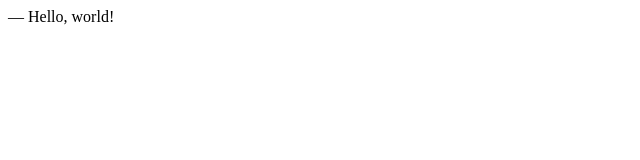
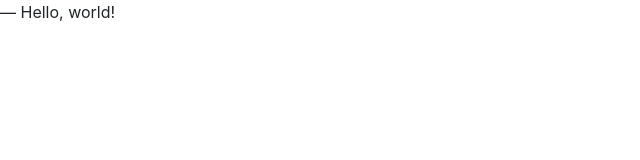
Before and after one commit to azazely85/homepage, a plain HTML site: page index.html in a window 1280 px wide. Shown: the full height of the page, 0-640 px from the left. Drawn offline with nearby package versions, Linux system fonts and the light colour scheme.

Commit message:
add bootstrap and font awesome

```diff
--- a/index.html
+++ b/index.html
@@ -10,6 +10,9 @@
     <link rel="me" href="https://plus.google.com/u/0/+%D0%AF%D1%80%D0%BE%D1%81%D0%BB%D0%B0%D0%B2%D0%A7%D0%B5%D1%80%D0%B5%D0%B4%D0%BD%D0%B8%D0%BA" type="text/html">
     <link rel="me" href="mailto:cherednyk.yaroslav@gmail.com">
     <link rel="me" href="sms:+380930598785">
+    <link rel="stylesheet" href="https://stackpath.bootstrapcdn.com/bootstrap/4.1.1/css/bootstrap.min.css" integrity="sha384-WskhaSGFgHYWDcbwN70/dfYBj47jz9qbsMId/iRN3ewGhXQFZCSftd1LZCfmhktB" crossorigin="anonymous">
+    <link rel="stylesheet" href="https://use.fontawesome.com/releases/v5.0.12/css/all.css" integrity="sha384-G0fIWCsCzJIMAVNQPfjH08cyYaUtMwjJwqiRKxxE/rx96Uroj1BtIQ6MLJuheaO9" crossorigin="anonymous">
+    <link href="/assets/css/theme.css" rel="stylesheet">
 </head>
 <body>
 — Hello, world!
```
Also changed, not shown: assets/css/theme.css (added).
